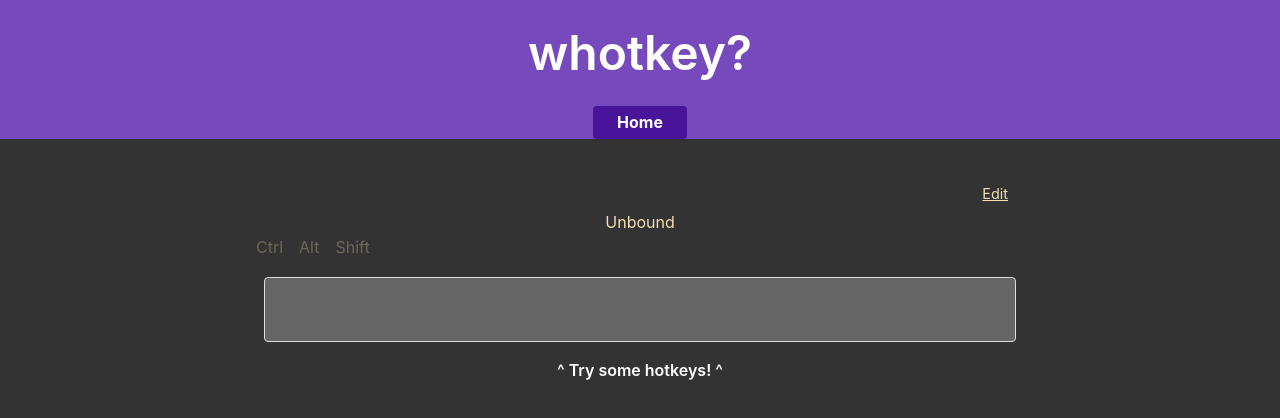
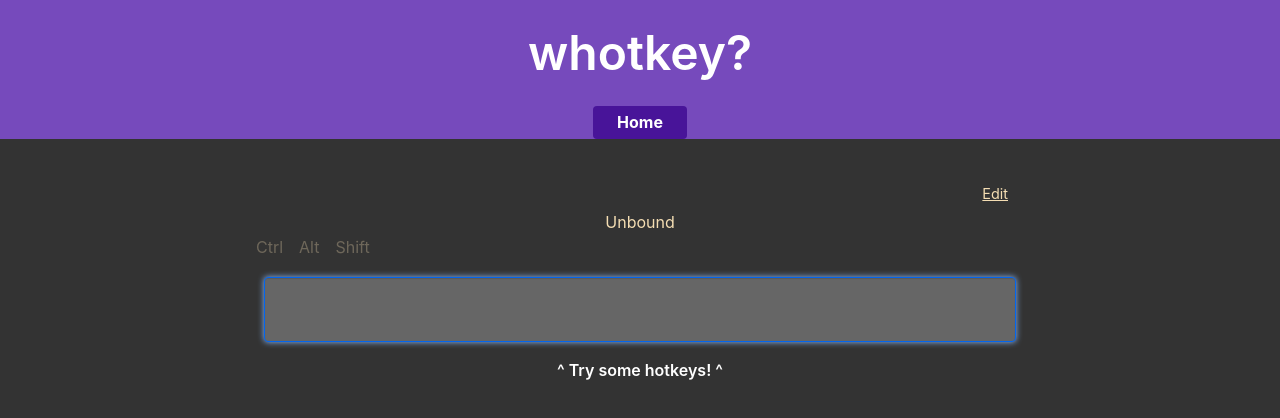
Before and after one commit to FarrenRE/whathotkey, a React (Create React App) app: page / in a window 1280 px wide. Shown: the top 418 px of the page. Built offline with nearby package versions, Linux system fonts and the light colour scheme; what miragejs, txtgen would draw is missing.

Commit message:
add feature: auto focus on component mount

```diff
--- a/src/features/keys/KeyInput.js
+++ b/src/features/keys/KeyInput.js
@@ -1,4 +1,4 @@
-import React, { useState } from 'react'
+import React, { useState, useEffect, useRef } from 'react'
 import { useDispatch, useSelector } from 'react-redux'
 
 import { activeKeyUpdated } from './keysSlice'
@@ -11,6 +11,12 @@ export const KeyInput = () => {
 
   const [activeKeyInput, setActiveKeyInput] = useState({})
 
+  const mainInput = useRef(null) // for text input focus
+
+  useEffect(() => {
+    // focus text input
+    mainInput.current.focus()
+  })
 
   const handleKeyDown = (e) => {
     e.preventDefault()
@@ -85,6 +91,7 @@ export const KeyInput = () => {
     return activeKeyString
   }
 
+  /** TEST */
   const handleChange = (e) => {
     console.log('handleChange()')
     console.log(e)
@@ -93,6 +100,7 @@ export const KeyInput = () => {
   return (
     <section className={styles.section}>
       <input
+        ref={mainInput}
         className={styles.input}
         type="text"
         onChange={handleChange}
```
